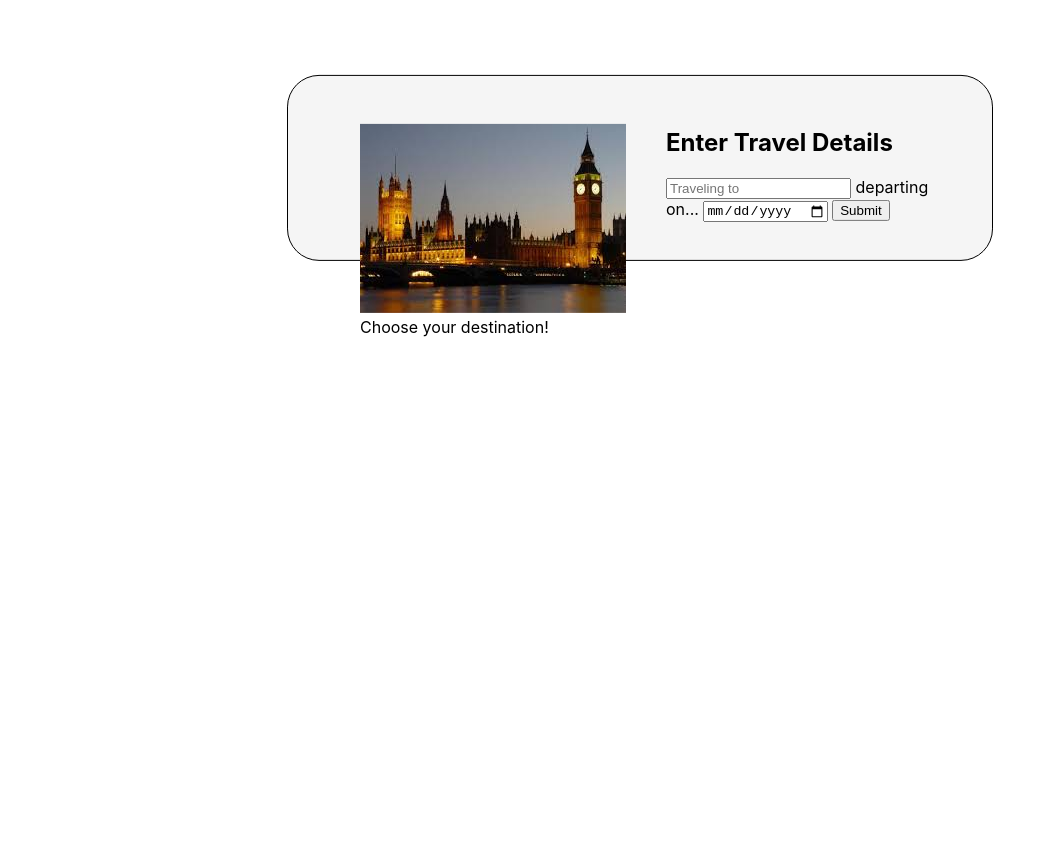
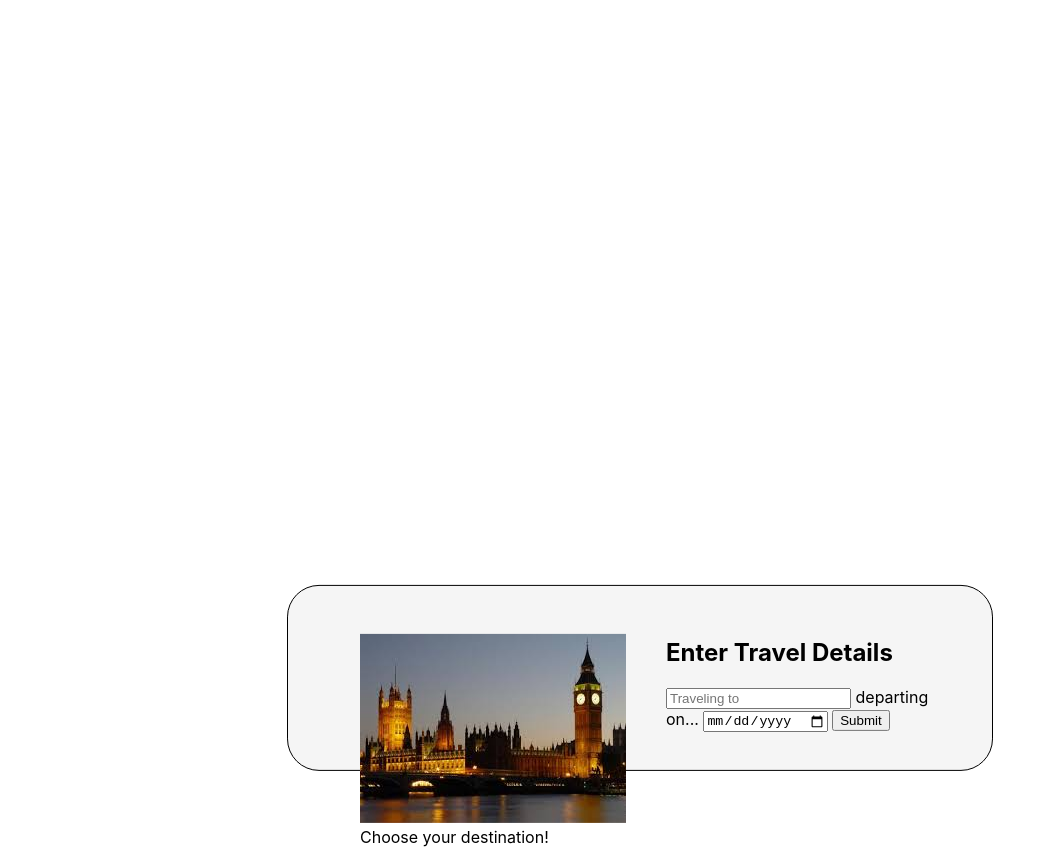
Before and after one commit to Zamio77/Travel-App, a website: page src/client/views/index.html in a window 1280 px wide. Shown: the part 63-910 px from the top of the page, without its empty margins (0-1047 px from the left). Before the commit the page ends 829 px from the top, so only its background shows below. Drawn offline with nearby package versions, Linux system fonts and the light colour scheme; files that its build step writes are made by us from their sources; files whose address does not match are found by name; a web font is replaced by a local one.

Commit message:
Adjusting CSS
Updating CSS to moved objects

```diff
--- a/src/client/index.js
+++ b/src/client/index.js
@@ -1,6 +1,5 @@
 import './styles/style.scss'
 import './styles/header.scss'
-import './styles/section.scss'
 import bigBen from './media/Big_Ben.jpg'
 import londonSkyline from './media/londonSkyline.jpg'
 import { getName } from './js/app.js'
--- a/src/client/styles/style.scss
+++ b/src/client/styles/style.scss
@@ -16,10 +16,11 @@ body{
     display: flex;
     justify-content: center;
     height: 15vh;
-    margin: 50px auto 25px auto;
+    margin: 35em auto 25em auto;
     position: relative;
     transform: translateY(15%);
     width: 50vw;
+
 }
 
 .travel-img {
```
Also changed, not shown: dist/index.html (deleted), dist/main.js (deleted).
